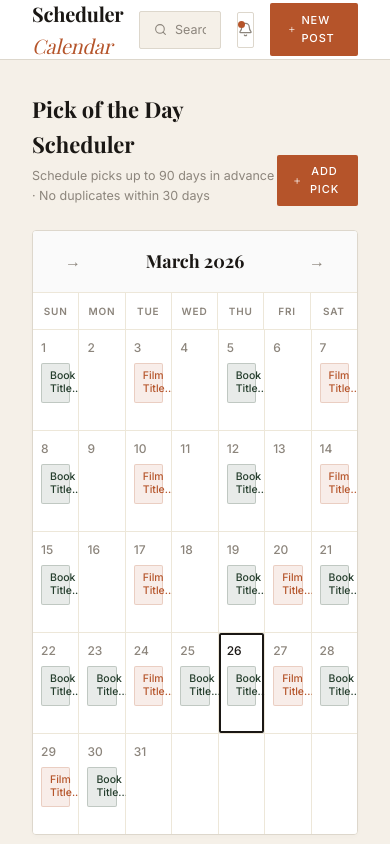
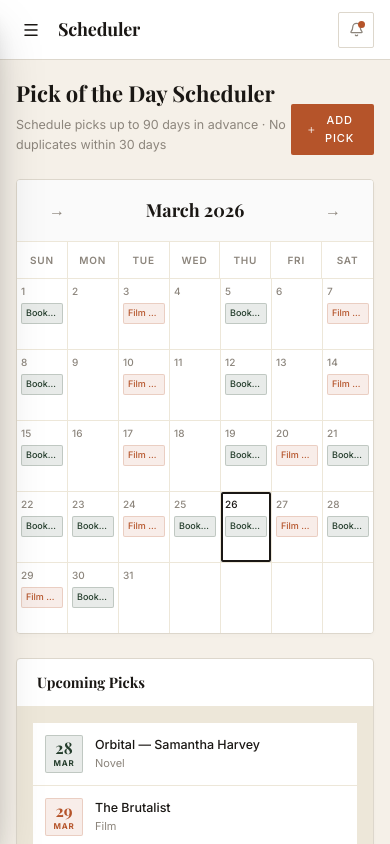
Before and after one commit to theanantdev/wordpicked, a Next.js app: page /dashboard/scheduler in a window 390 px wide. Built offline with nearby package versions, Linux system fonts and the light colour scheme; a web font is replaced by a local one.

Commit message:
feat: implement responsive mobile navigation with a new DashboardShell component

```diff
--- /dev/null
+++ b/app/dashboard/_components/dashboard-shell.tsx
@@ -0,0 +1,46 @@
+"use client";
+
+import { useState } from "react";
+import { Sidebar } from "./sidebar";
+import { Topbar } from "./topbar";
+
+export function DashboardShell({ children }: { children: React.ReactNode }) {
+    const [isMobileMenuOpen, setIsMobileMenuOpen] = useState(false);
+
+    return (
+        <div className="flex h-[100dvh] overflow-hidden bg-[#F5F0E8] text-[#1A1714] font-sans text-[14px] leading-[1.6]">
+
+            {/* Desktop Sidebar */}
+            <div className="hidden md:block shrink-0">
+                <Sidebar />
+            </div>
+
+            {/* Mobile Sidebar Overlay */}
+            {isMobileMenuOpen && (
+                <div
+                    className="fixed inset-0 z-40 bg-[rgba(26,23,20,0.6)] md:hidden backdrop-blur-[2px]"
+                    onClick={() => setIsMobileMenuOpen(false)}
+                />
+            )}
+
+            {/* Mobile Sidebar Sheet */}
+            <div
+                className={`fixed inset-y-0 left-0 z-50 transform transition-transform duration-300 ease-[cubic-bezier(0.16,1,0.3,1)] md:hidden flex ${isMobileMenuOpen ? "translate-x-0" : "-translate-x-full"
+                    }`}
+            >
+                <div className="w-[240px] h-full shadow-2xl">
+                    <Sidebar onLinkClick={() => setIsMobileMenuOpen(false)} />
+                </div>
+            </div>
+
+            {/* Main Content Area */}
+            <div className="flex-1 flex flex-col overflow-hidden w-full min-w-0">
+                <Topbar onMenuClick={() => setIsMobileMenuOpen(true)} />
+                <main className="flex-1 overflow-y-auto overflow-x-hidden p-4 md:p-8 animate-in fade-in slide-in-from-bottom-4 duration-300">
+                    {children}
+                </main>
+            </div>
+
+        </div>
+    );
+}
--- a/app/dashboard/_components/sidebar.tsx
+++ b/app/dashboard/_components/sidebar.tsx
@@ -1,10 +1,14 @@
 "use client";
 
 import Link from "next/link";
-import { LayoutDashboard, FileText, PenLine, Users, Calendar, Settings, Bell, Search, CirclePlus } from "lucide-react";
+import { LayoutDashboard, FileText, PenLine, Users, Calendar, Settings, Bell, Search, CirclePlus, X } from "lucide-react";
 import { usePathname } from "next/navigation";
 
-export function Sidebar() {
+interface SidebarProps {
+    onLinkClick?: () => void;
+}
+
+export function Sidebar({ onLinkClick }: SidebarProps) {
     const pathname = usePathname();
 
     const navItems = [
@@ -28,7 +32,18 @@ export function Sidebar() {
     ];
 
     return (
-        <aside className="hidden md:flex flex-col w-[240px] shrink-0 h-screen overflow-y-auto bg-[#1A1714] text-[#F5F0E8]">
+        <aside className="flex flex-col w-[240px] shrink-0 h-[100dvh] overflow-y-auto bg-[#1A1714] text-[#F5F0E8] shadow-xl md:shadow-none relative">
+
+            {/* Mobile Close Button */}
+            {onLinkClick && (
+                <button
+                    onClick={onLinkClick}
+                    className="md:hidden absolute top-[26px] right-4 text-[#F5F0E8]/50 hover:text-[#F5F0E8] transition-colors"
+                >
+                    <X className="w-5 h-5" />
+                </button>
+            )}
+
             {/* Brand */}
             <div className="px-6 pt-7 pb-5 border-b border-white/10">
                 <div className="font-heading text-[17px] font-bold tracking-[0.01em] text-[#F5F0E8]">
@@ -53,6 +68,7 @@ export function Sidebar() {
                                 <Link
                                     key={item.href}
                                     href={item.href}
+                                    onClick={onLinkClick}
                                     className={`flex items-center gap-2.5 px-6 py-2.5 text-[12.5px] font-medium border-l-2 transition-colors relative ${isActive ? 'text-[#F5F0E8] bg-white/5 border-[#B5542A]' : 'text-[#F5F0E8]/55 border-transparent hover:text-[#F5F0E8] hover:bg-white/5'}`}
                                 >
                                     <Icon className={`w-[15px] h-[15px] shrink-0 ${isActive ? 'opacity-100' : 'opacity-70'}`} />
--- a/app/dashboard/_components/topbar.tsx
+++ b/app/dashboard/_components/topbar.tsx
@@ -1,30 +1,45 @@
 "use client";
 
 import { usePathname } from "next/navigation";
-import { Search, Bell, Plus } from "lucide-react";
+import { Search, Bell, Plus, Menu } from "lucide-react";
 import Link from "next/link";
 
-export function Topbar() {
+interface TopbarProps {
+    onMenuClick?: () => void;
+}
+
+export function Topbar({ onMenuClick }: TopbarProps) {
     const pathname = usePathname();
 
     // Mapping pathnames to titles
     const titleMap: Record<string, React.ReactNode> = {
-        "/dashboard": <>Dashboard <span className="italic text-[#B5542A] font-normal">Overview</span></>,
-        "/dashboard/posts": <>All Posts <span className="italic text-[#B5542A] font-normal">Manage Content</span></>,
-        "/dashboard/new-post": <>New Post <span className="italic text-[#B5542A] font-normal">Editor</span></>,
-        "/dashboard/artists": <>Artists <span className="italic text-[#B5542A] font-normal">Profiles</span></>,
-        "/dashboard/scheduler": <>Scheduler <span className="italic text-[#B5542A] font-normal">Calendar</span></>,
+        "/dashboard": <>Dashboard <span className="italic text-[#B5542A] font-normal hidden sm:inline">Overview</span></>,
+        "/dashboard/posts": <>All Posts <span className="italic text-[#B5542A] font-normal hidden sm:inline">Manage Content</span></>,
+        "/dashboard/new-post": <>New Post <span className="italic text-[#B5542A] font-normal hidden sm:inline">Editor</span></>,
+        "/dashboard/artists": <>Artists <span className="italic text-[#B5542A] font-normal hidden sm:inline">Profiles</span></>,
+        "/dashboard/scheduler": <>Scheduler <span className="italic text-[#B5542A] font-normal hidden sm:inline">Calendar</span></>,
     }
 
-    const title = titleMap[pathname] || <>Admin <span className="italic text-[#B5542A] font-normal">Panel</span></>;
+    const title = titleMap[pathname] || <>Admin <span className="italic text-[#B5542A] font-normal hidden sm:inline">Panel</span></>;
 
     return (
-        <header className="h-[60px] bg-white border-b border-[#DDD7CC] shrink-0 flex items-center px-8 gap-4 justify-between w-full">
-            <h1 className="font-heading text-[20px] font-bold text-[#1A1714] tracking-[-0.01em] flex-1">
+        <header className="h-[60px] bg-white border-b border-[#DDD7CC] shrink-0 flex items-center px-4 md:px-8 gap-3 md:gap-4 justify-between w-full">
+
+            <div className="flex items-center gap-3">
+                <button
+                    onClick={onMenuClick}
+                    className="md:hidden flex items-center justify-center p-1.5 text-[#1A1714] hover:bg-[#EDE7D9] rounded-[2px] transition-colors"
+                >
+                    <Menu className="w-[18px] h-[18px]" />
+                </button>
+
+                <h1 className="font-heading text-[18px] md:text-[20px] font-bold text-[#1A1714] tracking-[-0.01em] flex-1 line-clamp-1">
                     {title}
                 </h1>
+            </div>
 
-            <div className="flex items-center gap-2 bg-[#F5F0E8] border border-[#DDD7CC] rounded-[2px] px-3.5 py-2 w-[220px]">
+            <div className="flex items-center gap-2 md:gap-4 ml-auto">
+                <div className="hidden md:flex items-center gap-2 bg-[#F5F0E8] border border-[#DDD7CC] rounded-[2px] px-3.5 py-2 w-[220px]">
                     <Search className="w-[13px] h-[13px] text-[#8C857C] shrink-0" />
                     <input
                         type="text"
@@ -33,15 +48,16 @@ export function Topbar() {
                     />
                 </div>
 
-            <button className="relative w-9 h-9 flex items-center justify-center border border-[#DDD7CC] rounded-[2px] cursor-pointer transition-colors hover:bg-[#EDE7D9]">
+                <button className="relative w-9 h-9 shrink-0 flex items-center justify-center border border-[#DDD7CC] rounded-[2px] cursor-pointer transition-colors hover:bg-[#EDE7D9]">
                     <Bell className="w-[15px] h-[15px] text-[#8C857C]" />
                     <div className="absolute top-2 right-2 w-[7px] h-[7px] bg-[#B5542A] rounded-full" />
                 </button>
 
-            <Link href="/dashboard/new-post" className="flex items-center gap-1.5 bg-[#B5542A] text-white text-[11px] font-medium tracking-[0.08em] uppercase px-4.5 py-[9px] rounded-[2px] transition-colors hover:bg-[#C96840]">
+                <Link href="/dashboard/new-post" className="hidden sm:flex shrink-0 items-center gap-1.5 bg-[#B5542A] text-white text-[11px] font-medium tracking-[0.08em] uppercase px-4.5 py-[9px] rounded-[2px] transition-colors hover:bg-[#C96840]">
                     <Plus className="w-[13px] h-[13px]" />
                     New Post
                 </Link>
+            </div>
         </header>
     );
 }
--- a/app/dashboard/layout.tsx
+++ b/app/dashboard/layout.tsx
@@ -1,16 +1,5 @@
-import { Sidebar } from "./_components/sidebar";
-import { Topbar } from "./_components/topbar";
+import { DashboardShell } from "./_components/dashboard-shell";
 
 export default function DashboardLayout({ children }: { children: React.ReactNode }) {
-    return (
-        <div className="flex h-screen overflow-hidden bg-[#F5F0E8] text-[#1A1714] font-sans text-[14px] leading-[1.6]">
-            <Sidebar />
-            <div className="flex-1 flex flex-col overflow-hidden">
-                <Topbar />
-                <main className="flex-1 overflow-y-auto p-8 animate-in fade-in slide-in-from-bottom-4 duration-300">
-                    {children}
-                </main>
-            </div>
-        </div>
-    );
+    return <DashboardShell>{children}</DashboardShell>;
 }
--- a/app/dashboard/scheduler/page.tsx
+++ b/app/dashboard/scheduler/page.tsx
@@ -53,19 +53,19 @@ export default function SchedulerPage() {
                             }
 
                             return (
-                                <div key={i} className={`min-h-[100px] p-2 bg-white flex flex-col relative transition-colors ${!dayNum ? 'bg-[#FAFAFA]' : ''} ${isToday ? 'bg-[#FDF9F2]' : 'hover:bg-[#FAFAFA]'}`}>
+                                <div key={i} className={`min-h-[70px] sm:min-h-[100px] p-1 sm:p-2 bg-white flex flex-col relative transition-colors overflow-hidden ${!dayNum ? 'bg-[#FAFAFA]' : ''} ${isToday ? 'bg-[#FDF9F2]' : 'hover:bg-[#FAFAFA]'}`}>
                                     {isToday && <div className="absolute inset-0 border-2 border-[#1A1714] pointer-events-none rounded-[2px]" />}
 
-                                    <div className={`text-[12px] font-medium mb-1.5 ${isToday ? 'text-[#1A1714] font-bold' : 'text-[#8C857C]'}`}>
+                                    <div className={`text-[10px] sm:text-[12px] font-medium mb-1 sm:mb-1.5 ${isToday ? 'text-[#1A1714] font-bold' : 'text-[#8C857C]'}`}>
                                         {dayNum}
                                     </div>
 
                                     {type ? (
-                                        <div className={`text-[10.5px] leading-[1.2] px-2 py-1.5 rounded-[2px] font-medium border ${type === 'Film' ? 'bg-[#B5542A]/10 text-[#B5542A] border-[#B5542A]/20' : 'bg-[#243D2C]/10 text-[#243D2C] border-[#243D2C]/20'}`}>
+                                        <div className={`text-[9px] sm:text-[10.5px] leading-[1.2] px-1 sm:px-2 py-1 sm:py-1.5 rounded-[2px] font-medium border truncate ${type === 'Film' ? 'bg-[#B5542A]/10 text-[#B5542A] border-[#B5542A]/20' : 'bg-[#243D2C]/10 text-[#243D2C] border-[#243D2C]/20'}`}>
                                             {title}
                                         </div>
                                     ) : dayNum ? (
-                                        <div className="text-[10px] text-[#8C857C] italic opacity-0 hover:opacity-100 transition-opacity border border-dashed border-[#DDD7CC] w-full text-center py-1.5 rounded-[2px] cursor-pointer hover:border-[#1A1714] hover:bg-[#EDE7D9] hover:text-[#1A1714]">
+                                        <div className="text-[9px] sm:text-[10px] text-[#8C857C] italic opacity-0 hover:opacity-100 transition-opacity border border-dashed border-[#DDD7CC] w-full text-center py-1 sm:py-1.5 rounded-[2px] cursor-pointer hover:border-[#1A1714] hover:bg-[#EDE7D9] hover:text-[#1A1714] truncate">
                                             + Assign
                                         </div>
                                     ) : null}
```
Lines whose indentation alone changed are shown as unchanged.
